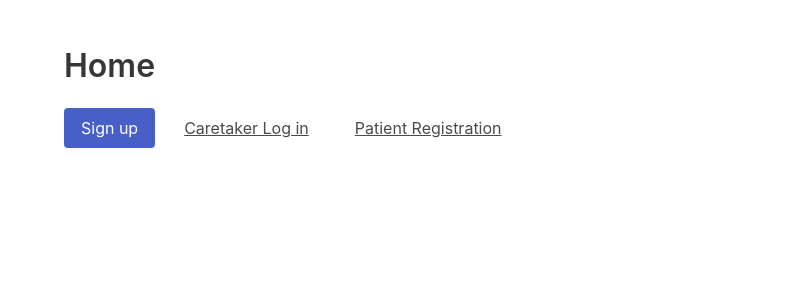
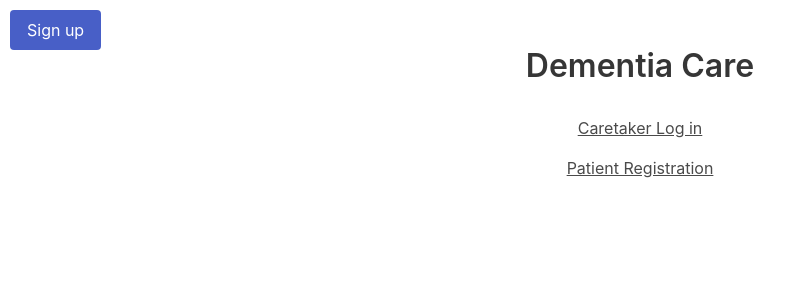
Before and after one commit to midgetviper/Team-Bee, a Flask app: page / in a window 1280 px wide. Shown: the top 300 px of the page, without its empty margins (0-806 px from the left). Run offline with Flask 2, Linux system fonts and the light colour scheme; some libraries are stand-ins or nearby versions.

Commit message:
Update index.html

```diff
--- a/templates/index.html
+++ b/templates/index.html
@@ -4,29 +4,31 @@
 <head>
     <meta charset="utf-8">
     <meta name="viewport" content="width=device-width, initial-scale=1">
-    <title>Hello Bulma!</title>
+    <title>Welcome to Dementia Care!</title>
     <link rel="stylesheet" href="https://cdnjs.cloudflare.com/ajax/libs/bulma/0.6.2/css/bulma.min.css">
+    <link rel="stylesheet" href="logout.css">
     <script defer src="https://use.fontawesome.com/releases/v5.0.6/js/all.js"></script>
 </head>
 
 <body>
     <section class="section">
         <div class="container">
-            <h1 class="title">
-                Home
+            <h1 class="title" align="center">
+                Dementia Care
             </h1>
 
             <div class="field is-grouped">
-                <div class="control">
+                <div class="control" id="Logout">
                     <a href="/signup.html" class="button is-link">Sign up</a>
                 </div>
-                <div class="control">
-                    <a href="/login.html" class="button is-text">Caretaker Log in</a>
+                <div class="container" style="text-align: center;">
+                    <div class="control" id="thisbutton">
+                        <a href="/login.html" class="button is-text">Caretaker Log in</a>
+                    </div>
+                    <div id="thisbutton">
+                        <a href = "/PatientRegistration.html" class="button is-text">Patient Registration</a>
+                    </div>
                 </div>
-                <div>
-                    <a href = "/PatientRegistration.html" class="button is-text">Patient Registration</a>
-                </div>
-
             </div>
         </div>
     </section>
```
